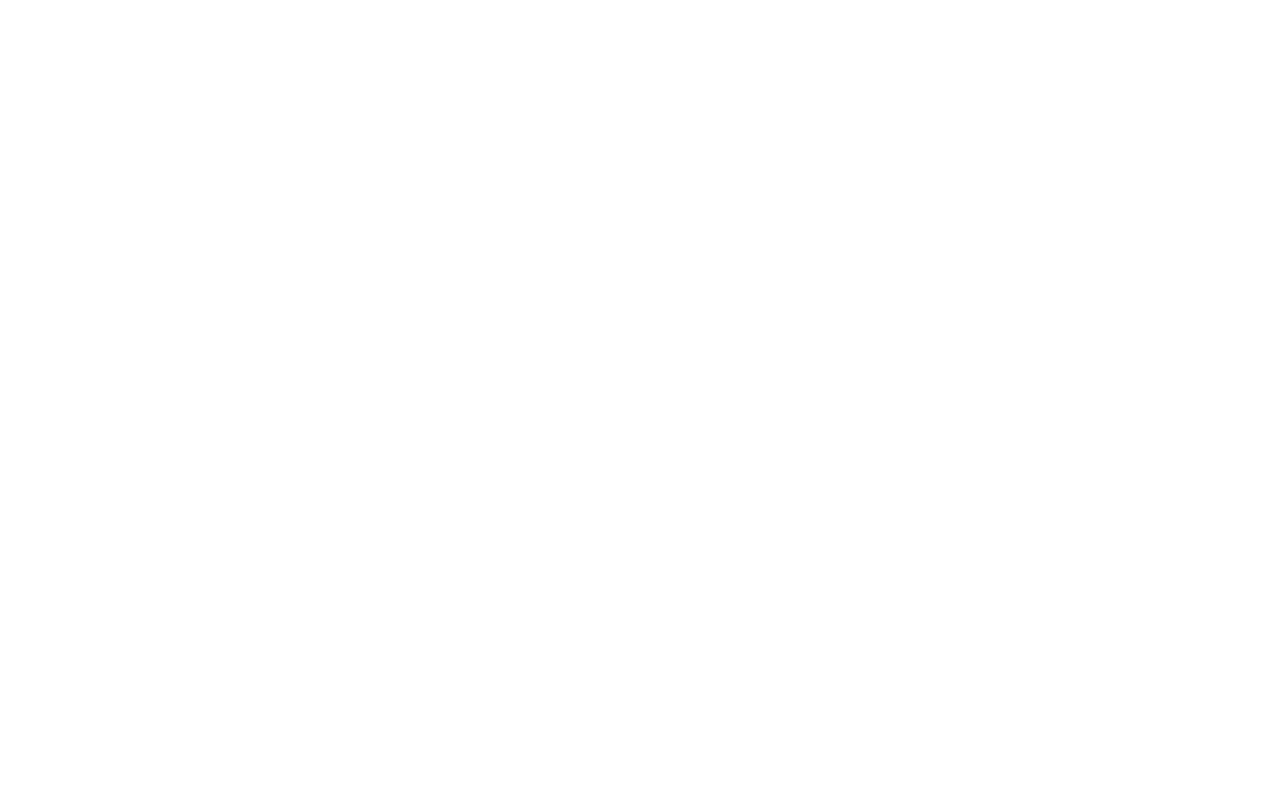
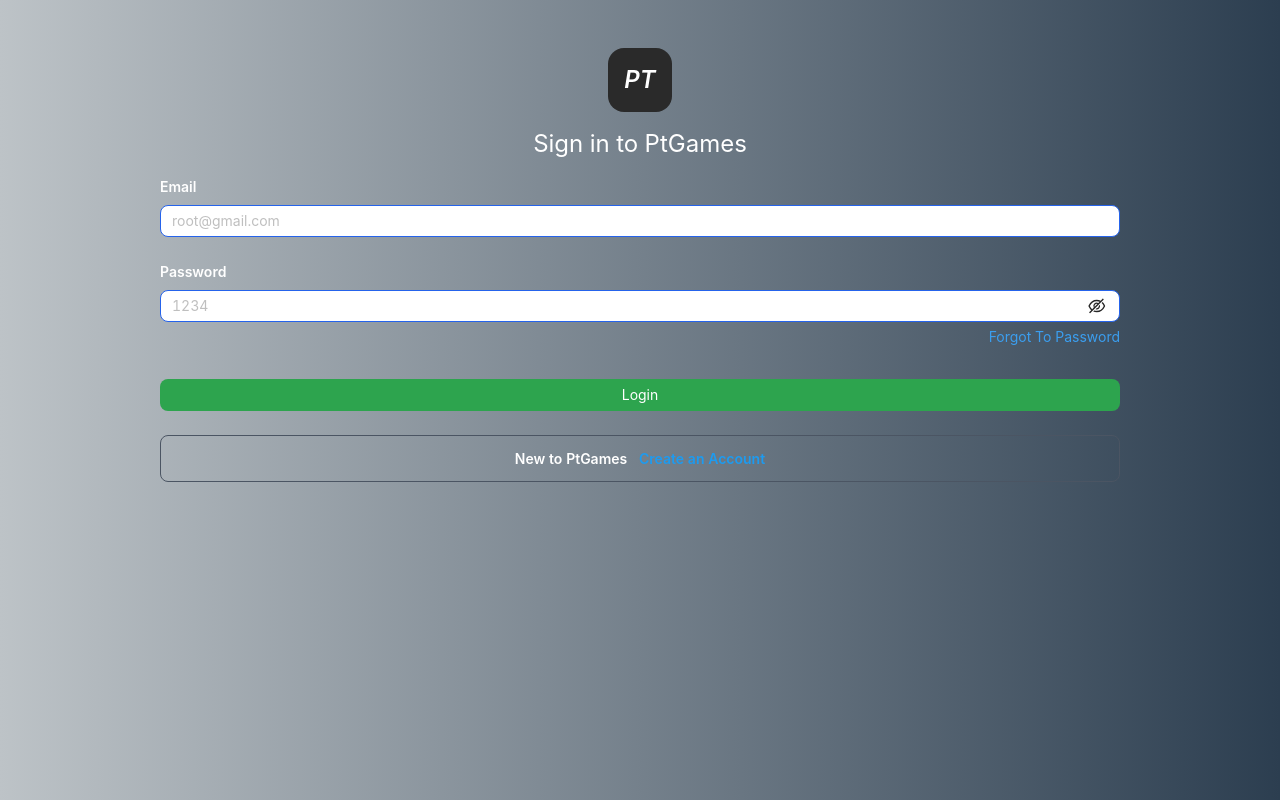
Before and after one commit to ylcnnemre/gameTask, a React (Create React App) app: page /login in a window 1280 px wide. Before the commit this address had no page. Built offline with nearby package versions, Linux system fonts and the light colour scheme.

Commit message:
feat: login page completed

```diff
--- a/package.json
+++ b/package.json
@@ -17,6 +17,7 @@
     "react-icons": "^4.4.0",
     "react-router-dom": "^6.3.0",
     "react-scripts": "5.0.1",
+    "react-toastify": "^9.0.5",
     "swiper": "^8.2.6",
     "typescript": "^4.7.4",
     "web-vitals": "^2.1.4"
--- a/src/App.tsx
+++ b/src/App.tsx
@@ -1,15 +1,21 @@
 import React, {createContext,useState ,FC} from "react";
-import { BrowserRouter as Router, Routes, Route } from "react-router-dom";
+import { BrowserRouter as Router, Routes, Route, Navigate  } from "react-router-dom";
 import { Home  } from "components";
 import {langs,TlangProps} from "data"
 import Markets from "pages/Markets";
-
+import Login from "pages/Login";
+import 'react-toastify/dist/ReactToastify.css';
+import Register from "pages/Register";
 
 export const Context: any = createContext("");
 
 const App : FC = () => {
   const [lang,setLang]=useState<TlangProps>(langs.tr)
   const [selectedLanguage,setSelectedLanguage]=useState<string>("tr")
+
+  const [auth,setAauth]=useState<boolean>(false)
+
+
 
   const switchLang=() =>{
     setSelectedLanguage(selectedLanguage==="tr" ? "en" : "tr")
@@ -18,11 +24,13 @@
 
 
   return (
-    <Context.Provider value={lang}  >
+    <Context.Provider value={[lang,auth,setAauth]}  >
        <Router>
         <Routes>
           <Route path="/" element={<Home />} />
           <Route path="/markets" element={<Markets/>} />
+          <Route path="/login" element={auth ? <Navigate to={"/markets"} replace /> : <Login />   }  />
+          <Route path="/register"  element={<Register/>}  />
         </Routes>
       </Router>
     </Context.Provider>
--- a/src/components/Markets/GameCard.tsx
+++ b/src/components/Markets/GameCard.tsx
@@ -3,6 +3,8 @@
 import { BiSearch } from "react-icons/bi";
 import { FaHeart } from "react-icons/fa";
 const GameCard = ({ gameData ,games }: any) => {
+
+
   return (
     <div className="flex flex-col bg-header-bg p-3 rounded-lg">
       <div className="flex">
@@ -22,7 +24,9 @@
 
       <p className="text-white text-sm flex-1   line-clamp my-2">{gameData.Summary}</p>
       <div className="flex   w-full justify-between items-end mt-3">
-        <p className="bg-slate-700 px-2 py-2 rounded-md text-white">01/02/18</p>
+        <p className="bg-slate-700 px-2 py-2 rounded-md text-white text-sm  ">
+            { new Date(gameData.ReleaseDate).toISOString().split("T")[0].split("-").join("/") }
+        </p>
         <p className="flex items-center text-xl text-white h-full  justify-center">
           <FaHeart className="mr-2 text-red-600 text-md" />
           {gameData.Likes}
--- a/src/index.css
+++ b/src/index.css
@@ -15,4 +15,8 @@
     -webkit-box-orient: vertical;
     overflow: hidden;
   }
+  .login-bg{
+    background: linear-gradient(to right, #bdc3c7, #2c3e50);
+  }
+
 }
--- /dev/null
+++ b/src/pages/Login.tsx
@@ -0,0 +1,136 @@
+import { Button, Input } from "antd";
+import React, { useContext, useState } from "react";
+import { Link,useNavigate} from "react-router-dom";
+import {AiOutlineEye,AiOutlineEyeInvisible} from "react-icons/ai"
+import { ToastContainer, toast } from 'react-toastify';
+import { Context } from "App";
+
+const Login = () => {
+
+  const [lang,auth,setAauth] = useContext(Context)
+
+  const [passwordInputType,setPasswordInputType]=useState<"text"|"password">("password")
+
+  const [loginValidation, setLoginValidation] = useState<{
+    email: boolean;
+    password: boolean;
+  }>({ email: false, password: false });
+
+  const [loginInfo, setLoginInfo] = useState<{
+    email: string;
+    password: string;
+  }>({
+    email: "",
+    password: "",
+  });
+
+  const setEmail = (mail: string): void => {
+    var re = /\S+@\S+\.\S+/;
+
+    if (re.test(mail)) {
+      setLoginInfo({
+        ...loginInfo,
+        email: mail,
+      });
+      setLoginValidation({
+        ...loginValidation,
+        email: true,
+      });
+    } else {
+      setLoginInfo({
+        ...loginInfo,
+        email: "",
+      });
+      setLoginValidation({
+        ...loginValidation,
+        email: false,
+      });
+    }
+  };
+
+  const setPassword = (password: string): void => {
+    setLoginValidation({
+      ...loginValidation,
+      password: true,
+    });
+    setLoginInfo({
+        ...loginInfo,
+        password : password
+    })
+  };
+
+
+ const confirmLogin=() :void =>{
+
+
+    if(loginInfo.email=="root@gmail.com" && loginInfo.password=="1234")
+    {
+        /* toast.error("Wrong passwoord or email",{
+
+        }) */
+        setAauth(true)
+      /*   router("/") */
+    }
+ }
+
+
+
+  return (
+    <section className="login-bg  w-full h-screen ">
+      <div className="w-3/4 mx-auto flex justify-center h-full  py-12">
+        <div className="h-full  flex flex-col  w-[420px]  w-full ">
+          <h1 className="italic text-2xl text-white font-semibold p-4 bg-header-bg w-max mx-auto  rounded-2xl">
+            PT
+          </h1>
+          <h2 className="w-max mx-auto text-2xl font-normal  mt-4 text-white ">
+            Sign in to PtGames
+          </h2>
+          <div className="flex flex-col my-2">
+            <p className="font-semibold text-white my-2">Email</p>
+            <Input
+              placeholder="root@gmail.com"
+              className="border-1 border-blue-600 rounded-lg"
+              onChange={({ target: { value } }) => setEmail(value)}
+            />
+          </div>
+          <div className="flex flex-col my-2">
+            <p className="font-semibold text-white my-2">Password</p>
+
+            <div className="border-[1.5px] border-blue-600 rounded-lg flex bg-white items-center pr-3 " >
+              <Input
+                onChange={({ target: { value } }) => setPassword(value)}
+                type={passwordInputType}
+                bordered={false}
+                placeholder="1234"
+              />
+              {
+                passwordInputType == "password" ? <AiOutlineEyeInvisible size={20} cursor="pointer" onClick={()=>setPasswordInputType("text")}  /> : <AiOutlineEye size={20} cursor="pointer" onClick={()=>setPasswordInputType("password")}  />
+              }
+
+            </div>
+
+            <Link to={"/"} className="self-end text-[#3B9EEF] mt-1">
+              Forgot To Password
+            </Link>
+          </div>
+          <Button
+           onClick={()=>confirmLogin()}
+            disabled={!loginValidation.email || !loginValidation.password}
+            className="!bg-[#2DA44E] border-none rounded-lg hover:bg-cover transition-all !text-white mt-6   hover:bg-[#2DA44E] hover:opacity-80 hover:text-white  "
+          >
+            Login
+          </Button>
+          <p className=" w-full mt-6 p-3 border border-gray-600 text-center font-semibold text-white rounded-lg">
+            New to PtGames{" "}
+            <Link to={"/register"} className="text-[#1D9BF0] ml-2">
+              Create an Account
+            </Link>
+          </p>
+        </div>
+      </div>
+      <ToastContainer autoClose={1000} />
+    </section>
+  );
+};
+
+export default Login;
--- a/src/pages/Markets.tsx
+++ b/src/pages/Markets.tsx
@@ -8,19 +8,25 @@
 import GameCard from "components/Markets/GameCard";
 const Markets = () => {
   const { Option } = Select;
-  const [games,setGames]=useState<Array<IdbGame>>([...dbGame])
+  const [games,setGames]=useState<Array<IdbGame> | null>()
+
+  useEffect(()=>{
+     setGames([...dbGame])
+  },[])
+
 
   return (
     <MainLayout>
       <div className="flex flex-col">
-        <FilterMenu  setGames={setGames}  games={games} />
+         {games!=null  &&  <FilterMenu  setGames={setGames}  games={games} />    }
         <div className="w-full grid grid-cols-4 gap-6 ">
            {
-            games.map((el,i)=>{
-                return (
-                    <GameCard gameData={el}  />
-                )
-            })
+            games!==null && games?.map((el,i)=>{
+              return (
+                  <GameCard gameData={el}  />
+              )
+          })
+
            }
         </div>
       </div>
--- /dev/null
+++ b/src/pages/Register.tsx
@@ -0,0 +1,67 @@
+import React from 'react'
+import { Button, Input } from "antd";
+import { Link,useNavigate} from "react-router-dom";
+import {AiOutlineEye,AiOutlineEyeInvisible} from "react-icons/ai"
+import { ToastContainer, toast } from 'react-toastify';
+import { Context } from "App";
+
+
+
+const Register = () => {
+  return (
+    <section className="login-bg  w-full h-screen grid grid-cols-2 ">
+      <div className="w-full items-center  flex  justify-center h-3/4 my-auto   ">
+        <div className="h-full  flex flex-col   w-[420px]  w-full  ">
+         {/*  <h1 className="italic text-2xl text-white font-semibold p-4 bg-header-bg w-max mx-auto  rounded-2xl">
+            PT
+          </h1> */}
+          <h2 className="w-max mx-auto text-2xl font-normal  mt-4 text-white ">
+            Sign Up
+          </h2>
+          <div className="flex flex-col my-2">
+            <p className="font-semibold text-white my-2">Email</p>
+            <Input
+              placeholder="root@gmail.com"
+              className="border-1 border-blue-600 rounded-lg"
+              onChange={({ target: { value } }) => {}}
+            />
+          </div>
+          <div className="flex flex-col my-2">
+            <p className="font-semibold text-white my-2">Password</p>
+
+            <div className="border-[1.5px] border-blue-600 rounded-lg flex bg-white items-center pr-3 " >
+              <Input
+                onChange={({ target: { value } }) => {}}
+                type={"password"}
+                bordered={false}
+                placeholder="1234"
+              />
+
+
+            </div>
+
+          </div>
+          <Button
+           onClick={()=>{}}
+          /*   disabled={!loginValidation.email || !loginValidation.password} */
+            className="!bg-[#2DA44E] border-none rounded-lg hover:bg-cover transition-all !text-white mt-6   hover:bg-[#2DA44E] hover:opacity-80 hover:text-white  "
+          >
+            Register
+          </Button>
+          <p className=" w-full mt-6 p-3 border border-gray-600 text-center font-semibold text-white rounded-lg">
+             Already have an account?
+            <Link to={"/register"} className="text-[#1D9BF0] ml-2">
+              Login
+            </Link>
+          </p>
+        </div>
+      </div>
+      <div  className='w-full h-3/4 my-auto   border-l border-gray-400  '  >
+          aasdasd
+      </div>
+   {/*    <ToastContainer autoClose={1000} /> */}
+    </section>
+  )
+}
+
+export default Register
--- a/tailwind.config.js
+++ b/tailwind.config.js
@@ -9,8 +9,12 @@
         "header-bg" : "#2A2A2A",
         "header-link-color" : "#ADADAD",
         "header-link-after-color" : "#0078F2",
-        "main-bg-color" : "#121212"
-     }
+        "main-bg-color" : "#121212",
+        "grad-bg" : "linear-gradient(to right, #606c88, #3f4c6b)"
+     },
+     backgroundImage: (theme) => ({
+      'gradient-primary': `llinear-gradient(to right, #606c88, #3f4c6b)`,
+    }),
     },
 
 
```
Also changed, not shown: src/components/Markets/FilterMenu.tsx (+30 -17 lines), 1 other file (tests, documents, lock files or other folders).
